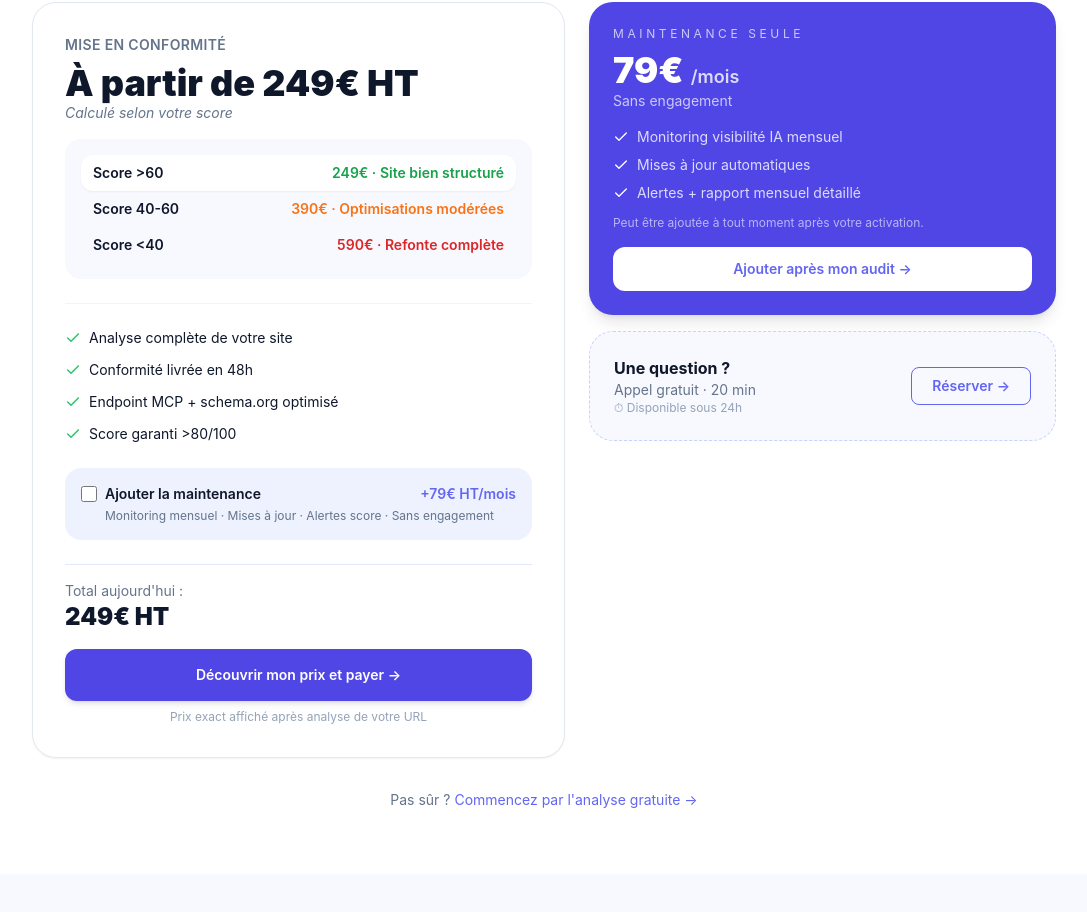
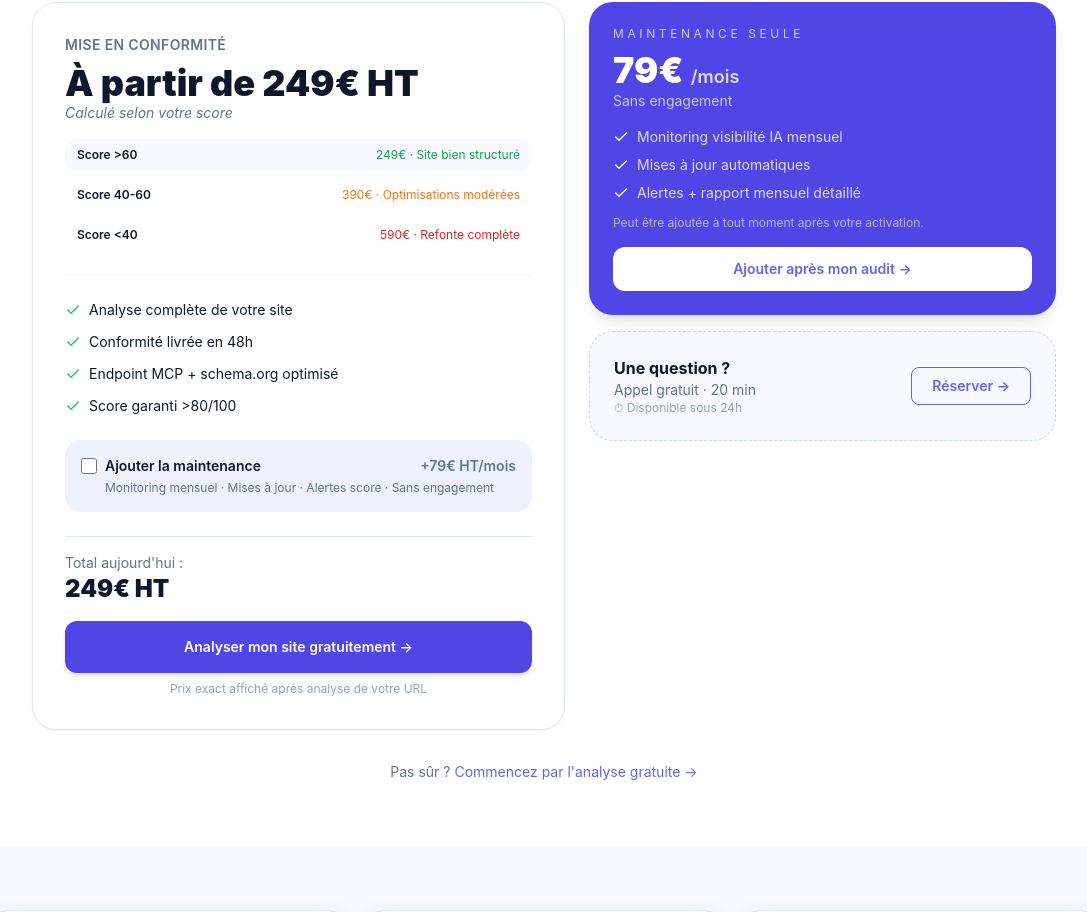
Before and after one commit to Kolkane/MCP-Audit, a Next.js app: page / in a window 1280 px wide. Shown: the part 3764-4676 px from the top of the page, without its empty margins (96-1183 px from the left). Built offline with nearby package versions, Linux system fonts and the light colour scheme; no server answers.

Commit message:
chore: tweak pricing details

```diff
--- a/components/pricing-plans.tsx
+++ b/components/pricing-plans.tsx
@@ -32,17 +32,17 @@ export function PricingPlans({ calendlyUrl }: { calendlyUrl: string }) {
         <div className="text-sm font-semibold uppercase tracking-wide text-slate">Mise en conformité</div>
         <h3 className="mt-2 text-4xl font-black text-night">À partir de {activation.price}€ HT</h3>
         <p className="text-sm italic text-slate">Calculé selon votre score</p>
-        <div className="mt-4 rounded-2xl bg-[#F8F9FF] p-4 text-sm">
+        <div className="mt-4 space-y-2 text-xs text-[#94A3B8]">
           {activationOptions.map((option, idx) => (
             <button
               key={option.label}
               onClick={() => setSelectedIndex(idx)}
               className={`flex w-full items-center justify-between rounded-xl px-3 py-2 text-left transition ${
-                idx === selectedIndex ? "bg-white shadow-sm" : "bg-transparent"
+                idx === selectedIndex ? "bg-[#F8F9FF]" : "bg-transparent"
               }`}
             >
               <span className="font-semibold text-night">{option.label}</span>
-              <span className={`${option.color} font-semibold`}>{option.price}€ · {option.note}</span>
+              <span className={`${option.color}`}>{option.price}€ · {option.note}</span>
             </button>
           ))}
         </div>
@@ -69,7 +69,7 @@ export function PricingPlans({ calendlyUrl }: { calendlyUrl: string }) {
               />
               Ajouter la maintenance
             </span>
-            <span className="text-accent">+79€ HT/mois</span>
+            <span className="text-sm text-slate">+79€ HT/mois</span>
           </label>
           <p className="mt-1 ml-6 text-xs text-slate">Monitoring mensuel · Mises à jour · Alertes score · Sans engagement</p>
         </div>
@@ -93,7 +93,7 @@ export function PricingPlans({ calendlyUrl }: { calendlyUrl: string }) {
           onClick={handleScroll}
           className="mt-4 w-full rounded-xl bg-[#4F46E5] px-5 py-4 text-sm font-semibold text-white shadow-md transition hover:bg-[#4338CA]"
         >
-          Découvrir mon prix et payer →
+          Analyser mon site gratuitement →
         </button>
         <p className="mt-2 text-center text-xs text-[#94A3B8]">Prix exact affiché après analyse de votre URL</p>
       </div>
```
